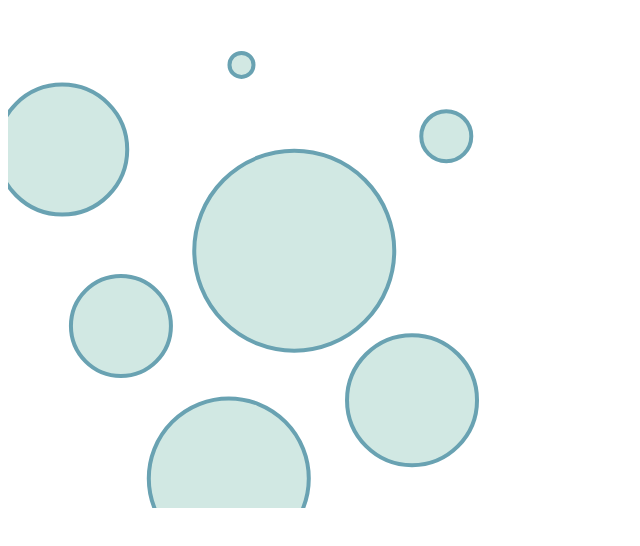
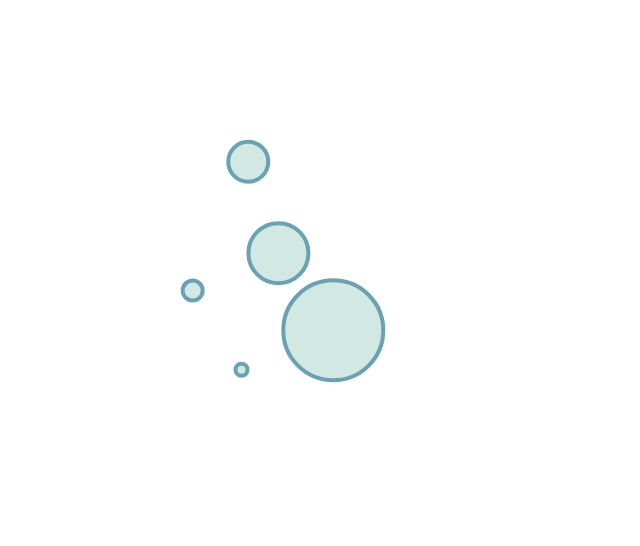
Before and after one commit to utamilah/packed-circle-graph, a website: page index.html in a window 1280 px wide. Shown: the whole page, without its empty margins (0-640 px from the left). Drawn offline with nearby package versions, Linux system fonts and the light colour scheme.

Commit message:
update missing field values

```diff
--- a/index.html
+++ b/index.html
@@ -18,31 +18,31 @@
 			const dataSet = [
 				{
 					name: "Jim Milton",
-					missingFields: 100,
+					missingFields: 3 * 10,
 				},
 				{
 					name: "Jack Marston",
-					missingFields: 50,
+					missingFields: 1 * 10,
 				},
 				{
 					name: "Mary McIntyre",
-					missingFields: 12,
+					missingFields: 2 * 10,
 				},
 				{
 					name: "Hali Baks",
-					missingFields: 65,
+					missingFields: 5 * 10,
 				},
 				{
 					name: "Nice Shoes",
-					missingFields: 65,
+					missingFields: 0,
 				},
 				{
 					name: "Fairy God Mother",
-					missingFields: 25,
+					missingFields: 0,
 				},
 				{
 					name: "Space Mountain",
-					missingFields: 80,
+					missingFields: 6,
 				},
 			];
 
@@ -94,7 +94,7 @@
 				.force("charge", d3.forceManyBody().strength(0.5))
 				.force(
 					"collide",
-					d3.forceCollide().strength(0.01).radius(100).iterations(1)
+					d3.forceCollide().strength(0.01).radius(50).iterations(1)
 				);
 
 			simulation.nodes(dataSet).on("tick", function (d) {
```
